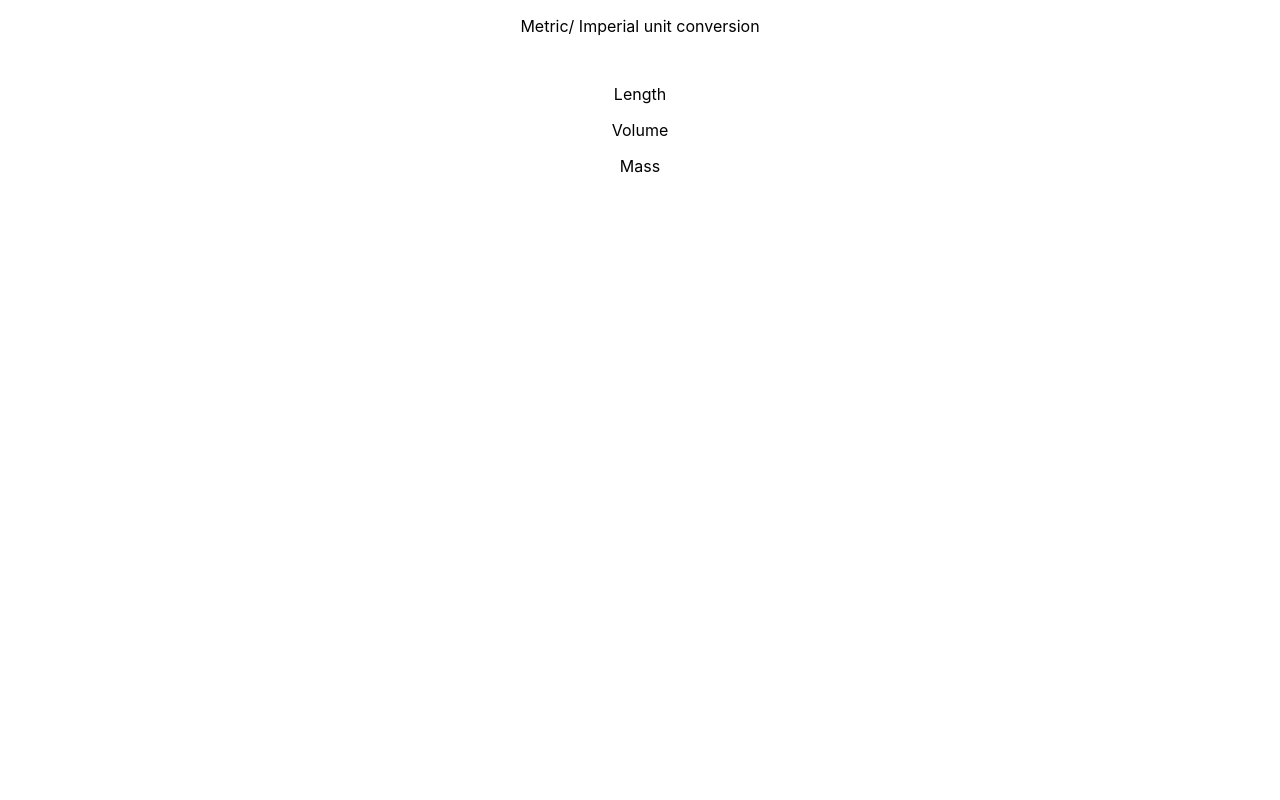
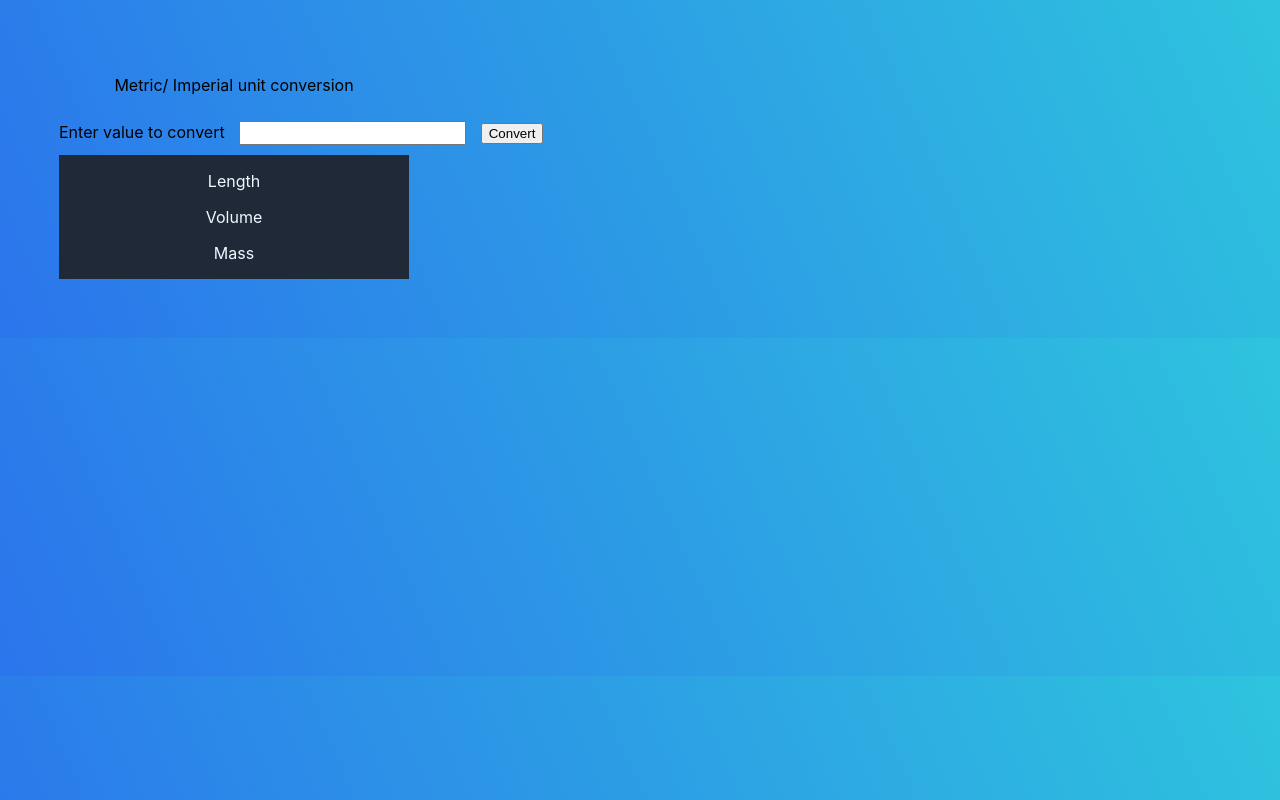
Before and after one commit to clem81/Scrimba, a plain HTML site: page Unit_Conversion/index.html in a window 1280 px wide. Drawn offline with Linux system fonts and the light colour scheme.

Commit message:
unit conversion now uses user entered value

```diff
--- a/Unit_Conversion/index.css
+++ b/Unit_Conversion/index.css
@@ -4,6 +4,12 @@ body {
   text-align: center;
   font-family: -apple-system, BlinkMacSystemFont, "Segoe UI", Roboto, Oxygen,
     Ubuntu, Cantarell, "Open Sans", "Helvetica Neue", sans-serif;
+  background: linear-gradient(246.26deg, #2ec4de 0%, #2b75ec 100%);
+
+  display: flex;
+  flex-direction: column;
+  align-items: flex-start;
+  padding: 51px;
 }
 /* #dark-active {
   position: absolute;
@@ -15,25 +21,27 @@ body {
   background: #1f2937;
 } */
 
-/* #heading {
+#heading {
+  /* display: flex;
+  flex-direction: column;
+  align-items: flex-start; */
+  text-align: center;
+  width: 350px;
 
-  display: flex;
-  flex-direction: column;
-  align-items: flex-start;
-
-  padding: 53px 51px;
-
-  position: absolute;
-  width: 550.4px;
-  height: 259.23px;
+  /*position: absolute;
   left: 0px;
-  top: 0px;
-  background: linear-gradient(246.26deg, #2ec4de 0%, #2b75ec 100%);
-} */
+  top: 0px; */
+}
 
 #convert-el {
-  font-size: 3rem;
+  font-size: 1rem;
   font-weight: bold;
+  margin: 10px;
+}
+#results {
+  background-color: #1f2937;
+  color: aliceblue;
+  width: 350px;
 }
 
 /* #results {
--- a/Unit_Conversion/index.html
+++ b/Unit_Conversion/index.html
@@ -8,10 +8,13 @@
     <link rel="stylesheet" href="index.css" />
   </head>
   <body>
-    <div id="dark-active">
     <div id="heading">
       <p id="heading-el">Metric/ Imperial unit conversion</p>
-        <p id="convert-el"></p>
+    </div>
+    <div id="value">
+      <label for="convert-el">Enter value to convert</label>
+      <input type="number" id="convert-el" />
+      <button onclick="convert()">Convert</button>
     </div>
     <div id="results">
       <p class="title" id="length">Length</p>
@@ -21,7 +24,6 @@
       <p class="title" id="Mass">Mass</p>
       <p id="mass-el"></p>
     </div>
-    </div>
 
     <script src="index.js"></script>
   </body>
```
Lines whose indentation alone changed are shown as unchanged.
